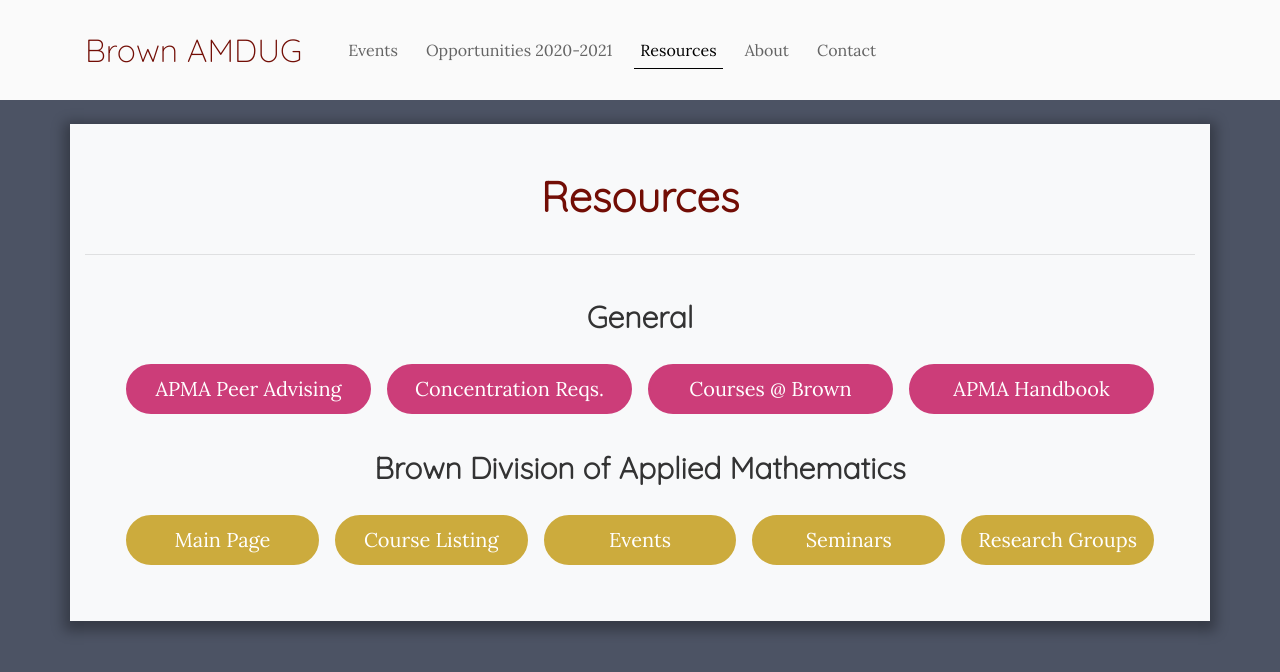
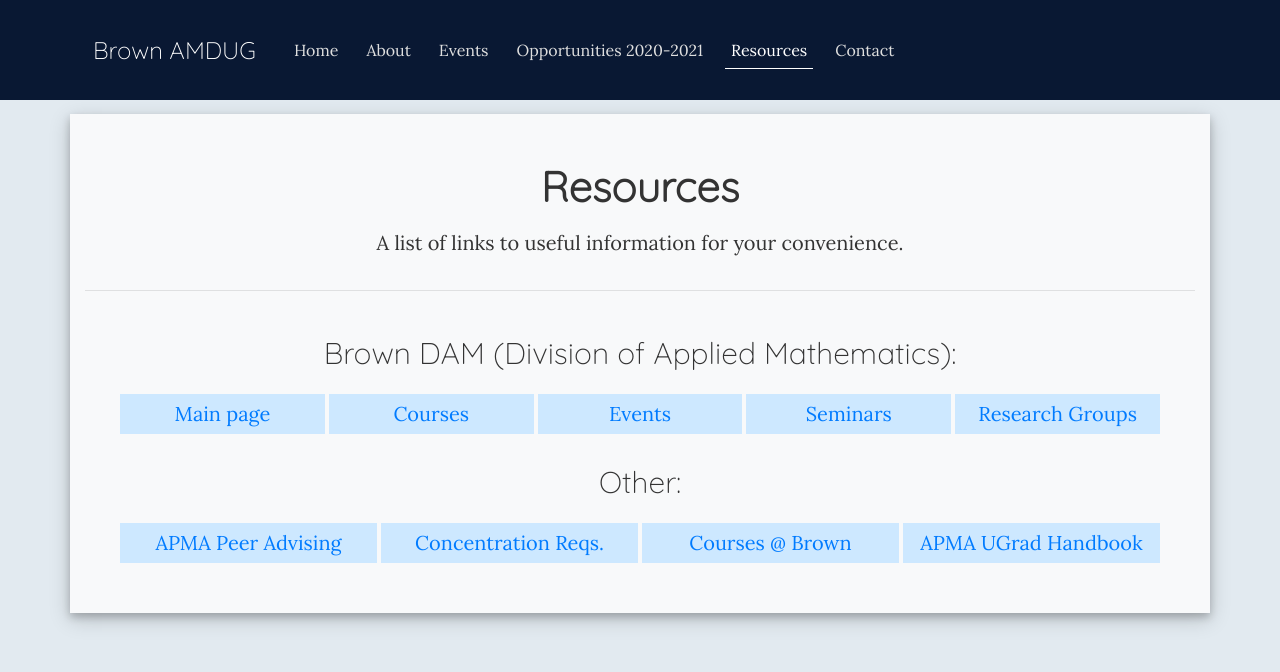
Before and after one commit to AdamWang00/amdug-website, a Flask app: page /resources in a window 1280 px wide. Shown: the top 672 px of the page. Run offline with Flask 2, Linux system fonts and the light colour scheme; some libraries are stand-ins or nearby versions.

Commit message:
Revert "visuals"
This reverts commit 852ba10cbfaeb43f96effa61afa0f4654cdcc8a5.

```diff
--- a/website/main/routes.py
+++ b/website/main/routes.py
@@ -8,6 +8,7 @@
 
 
 @main.route("/")
+@main.route("/home")
 def home():
 	return render_template('home.html', title='Home')
 
--- a/website/static/main.css
+++ b/website/static/main.css
@@ -1,7 +1,7 @@
 body {
-  background: #4C5364;
+  background: #E2EAF0;
   color: #333333;
-  margin-top: 100px;
+  margin-top: 90px;
 
   font-family: Arial, Helvetica, sans-serif;
 }
@@ -10,51 +10,31 @@
   color: #444444;
 }
 
-.my-header {
-  height: 100px;
+.bg-steel {
+  min-height: 100px;
   opacity: 100%;
-  background-color: #FAFAFA;
-  transition: opacity 0.4s, height 0.2s;
+  background-color: #091833;
+  transition: opacity 0.5s, min-height 0.25s;
 }
 
-.my-header.scrolled {
-  height: 60px;
-  opacity: 84%;
-}
-
-.my-header .brand {
-  color: #720D05;
-  font-family: 'Quicksand', sans-serif;
-  font-size: 32px;
-  transition: font-size 0.2s, color 0.4s;
-}
-
-.my-header .brand:hover {
-  color: #E11B22;
-}
-
-.my-header.scrolled .brand {
-  font-size: 24px;
+.bg-steel.scrolled {
+  min-height: 60px;
+  opacity: 80%;
 }
 
 .site-header .navbar-nav .nav-link {
-  position: static;
-  color: #646464;
+  color: #DFDFDF;
   margin-left: 16px;
   padding: 6px;
-  border-bottom: 1px solid;
-  border-color: #FAFAFA;
-  transition: color 0.4s, border-color 0.4s;
 }
 
 .site-header .navbar-nav .nav-link:hover {
-  color: black;
-  border-color: #AEAEAE;
+  color: #ffffff;
 }
 
 .site-header .navbar-nav .nav-link.active {
-  color: black;
-  border-color: black;
+  border-bottom: 1px solid #ffffff;
+  font-weight: 400;
 }
 
 .content-section {
@@ -72,11 +52,11 @@
   height: auto;
 }
 
-.about .title.name {
+.about-name {
   margin-bottom: 0px;
 }
 
-.about .title-2 {
+.about-role {
   font-size: 24px;
   font-weight: 400;
 }
@@ -149,8 +129,12 @@
   font-size: 2.5rem;
 }
 
+.brand {
+  font-family: 'Quicksand', sans-serif;
+  font-size: 24px;
+}
+
 .title {
-  color: #720D05;
   font-family: 'Quicksand', sans-serif;
   font-size: 42px;
   font-weight: bold;
@@ -159,71 +143,44 @@
 
 .title-2 {
   font-family: 'Quicksand', sans-serif;
-  font-weight: bold;
   font-size: 30px;
 }
 
 .light-box {
   border-style: solid;
-  border-width: 2px;
-  border-radius: 30px;
+  border-width: 3px;
+  border-color: #010057;
+  border-radius: 15px;
   height: 100%;
 
+  background-color: #010057;
   color: white;
   transition-property: background-color, color, transform;
   transition-duration: 0.2s;
 }
 
-.light-box.red {
-  background-color: #CC3D79;
-  border-color: #CC3D79;
-}
-
-.light-box.blue {
-  background-color: #45B6E5;
-  border-color: #45B6E5;
-}
-
-.light-box.yellow {
-  background-color: #CCAB3D;
-  border-color: #CCAB3D;
-}
-
 .light-box:hover {
   cursor: pointer;
 
+  background-color: #E7F0FF;
   color: black;
   transform: translateY(-4px);
 }
 
-.light-box.red:hover {
-  background-color: #FFE6F0;
-}
-
-.light-box.blue:hover {
-  background-color: #E6F8FF;
-}
-
-.light-box.yellow:hover {
-  background-color: #FFF9E5;
-}
-
-div.fit-img {
-  padding: 0px;
-}
-
-div.fit-img img {
-  width: 100%;
+.link-box {
+  background-color: #CDE8FF;
   height: 100%;
-  object-fit: cover;
-}
-
-div.resources p {
-  margin-bottom: 0px;
+  border: 10px;
+  border-width: 1px;
+  border-color: #004082;
+  transition-property: background-color, box-shadow, transform;
+  transition-duration: 0.25s;
+  margin: 2px;
+  padding: 5px;
 }
 
 .shadow {
-  box-shadow: 0 4px 12px 6px rgba(0, 0, 0, 0.3);
+  box-shadow: 0 4px 8px 0 rgba(0, 0, 0, 0.2), 0 6px 20px 0 rgba(0, 0, 0, 0.19);
 }
 
 .f-16 {
--- a/website/static/script.js
+++ b/website/static/script.js
@@ -1,4 +1,4 @@
-const scrollThreshold = 32;
+const scrollThreshold = 40;
 
 function checkScrolled() {
 	if (window.scrollY > scrollThreshold) {
--- a/website/templates/account.html
+++ b/website/templates/account.html
@@ -1,6 +1,5 @@
 {% extends "layout.html" %}
 {% block content %}
-<div class="p-4 bg-light shadow">
 	<div class="content-section">
 	  <div class="media">
 	    <img class="rounded-circle account-img" src="{{ image_file }}">
@@ -56,6 +55,4 @@
 			</div>
 		</form>
 	</div>
-</div>
-<br>
 {% endblock content %}
--- a/website/templates/contact.html
+++ b/website/templates/contact.html
@@ -54,7 +54,7 @@
                     </div>
                 </fieldset>
                 <div class="form-group">
-                    {{ form.submit(class="btn btn-outline-success") }}
+                    {{ form.submit(class="btn btn-outline-info") }}
                 </div>
             </form>
         </div>
--- a/website/templates/create_post.html
+++ b/website/templates/create_post.html
@@ -1,6 +1,5 @@
 {% extends "layout.html" %}
 {% block content %}
-<div class="p-4 bg-light shadow">
 	<div class="content-section">
 		<form method="POST" action="" enctype="multipart/form-data">
 			{{ form.hidden_tag() }}
@@ -47,5 +46,4 @@
 			</div>
 		</form>
 	</div>
-</div>
 {% endblock content %}
--- a/website/templates/events.html
+++ b/website/templates/events.html
@@ -8,12 +8,12 @@
 					<div class="col-lg-6">
 						<div class="article-metadata pt-4 pl-2 pr-5">
 							<p class="article-title font-weight-bold pt-2">{{ post.title }}</p>
-							<p class="article-author">By {{ post.author.name }} on {{ post.date_posted.strftime('%m-%d-%Y') }}</p>
+							<p class="article-author">Posted by {{ post.author.name }} on {{ post.date_posted.strftime('%m-%d-%Y') }}</p>
 							<p class="article-content">{{ post.content }}</p>
 						</div>
 					</div>
 					<div class="col-lg-6">
-						<img class="img-fluid float-right mt-3 mb-3 ml-1 mr-1" src="{{ url_for('static', filename='event_pics/' + post.image_file) }}">
+						<img class="img-fluid float-right mt-3 mb-3 mr-1" src="{{ url_for('static', filename='event_pics/' + post.image_file) }}">
 					</div>
 				</div>
 			</article>
--- a/website/templates/layout.html
+++ b/website/templates/layout.html
@@ -25,22 +25,24 @@
 </head>
 <body>
 	<header class="site-header">
-		<nav style="padding-left: calc(100vw - 100%);" class="navbar navbar-expand-lg navbar-light my-header fixed-top">
+	  <nav style="padding-left: calc(100vw - 100%);" class="navbar navbar-expand-lg navbar-dark bg-steel fixed-top">
 		<div class="container">
-				<a class="navbar-brand p-2 brand" href="{{ url_for('main.home') }}">Brown AMDUG</a>
+		  <a class="navbar-brand ml-3 mr-3 brand" href="{{ url_for('main.home') }}">Brown AMDUG</a>
 		  <button class="navbar-toggler" type="button" data-toggle="collapse" data-target="#navbarToggle" aria-controls="navbarToggle" aria-expanded="false" aria-label="Toggle navigation">
 			<span class="navbar-toggler-icon"></span>
 		  </button>
 		  <div class="collapse navbar-collapse" id="navbarToggle">
 			<div class="navbar-nav mr-auto">
+				<a id="home-link" class="nav-item nav-link" href="{{ url_for('main.home') }}">Home</a>
+				<a id="about-link" class="nav-item nav-link" href="{{ url_for('main.about') }}">About</a>
 				<a id="events-link" class="nav-item nav-link" href="{{ url_for('main.events') }}">Events</a>
 				<a id="opportunities-link" class="nav-item nav-link" href="{{ url_for('main.opportunities') }}">Opportunities 2020-2021</a>
 				<a id="resources-link" class="nav-item nav-link" href="{{ url_for('main.resources') }}">Resources</a>
-						<a id="about-link" class="nav-item nav-link" href="{{ url_for('main.about') }}">About</a>
 				<a id="contact-link" class="nav-item nav-link" href="{{ url_for('main.contact') }}">Contact</a>
 			<script type="text/javascript">
 				function setActiveTitle(title) {
 					const titles = {
+						'Home':'home-link',
 						'About Us':'about-link',
 						'Upcoming Events':'events-link',
 						'Opportunities 2020-2021':'opportunities-link',
--- a/website/templates/login.html
+++ b/website/templates/login.html
@@ -1,6 +1,5 @@
 {% extends "layout.html" %}
 {% block content %}
-<div class="p-4 bg-light shadow">
 <div class="content-section">
 	<form method="POST" action="">
 		{{ form.hidden_tag() }}
@@ -45,5 +44,9 @@
 		</div>
 	</form>
 </div>
+<div class="border-top pt-3">
+	<small class="text-muted">
+		Need an account? <a class="ml-2" href="{{ url_for('users.register') }}">Register</a>
+	</small>
 </div>
 {% endblock content %}
--- a/website/templates/post.html
+++ b/website/templates/post.html
@@ -6,7 +6,7 @@
 			<div class="col-lg-6">
 				<div class="article-metadata pt-4 pl-2 pr-5">
 					<p class="article-title font-weight-bold pt-2"><a href="{{ url_for('posts.post', post_id=post.id) }}">{{ post.title }}</a></p>
-					<p class="article-author">By <a href="{{ url_for('users.user_posts', name=post.author.name) }}">{{ post.author.name }}</a> on {{ post.date_posted.strftime('%m-%d-%Y') }}</p>
+					<p class="article-author">Posted by <a href="{{ url_for('users.user_posts', name=post.author.name) }}">{{ post.author.name }}</a> on {{ post.date_posted.strftime('%m-%d-%Y') }}</p>
 					<p class="article-content">{{ post.content }}</p>
 					{% if post.author == current_user %}
 						<div>
--- a/website/templates/reset_request.html
+++ b/website/templates/reset_request.html
@@ -1,6 +1,5 @@
 {% extends "layout.html" %}
 {% block content %}
-<div class="p-4 bg-light shadow">
 <div class="content-section">
 	<form method="POST" action="">
 		{{ form.hidden_tag() }}
@@ -25,5 +24,4 @@
 		</div>
 	</form>
 </div>
-</div>
 {% endblock content %}
--- a/website/templates/reset_token.html
+++ b/website/templates/reset_token.html
@@ -1,6 +1,5 @@
 {% extends "layout.html" %}
 {% block content %}
-<div class="p-4 bg-light shadow">
 <div class="content-section">
 	<form method="POST" action="">
 		{{ form.hidden_tag() }}
@@ -38,5 +37,4 @@
 		</div>
 	</form>
 </div>
-</div>
 {% endblock content %}
--- a/website/templates/resources.html
+++ b/website/templates/resources.html
@@ -4,6 +4,7 @@
         <div class="col-lg-12">
             <div class="text-center pt-5 pl-5 pr-5">
                 <p class="title">Resources</p>
+                <p class="lead">A list of links to useful information for your convenience.</p>
             </div>
         </div>
         <div class="col-lg-12">
@@ -11,48 +12,20 @@
         </div>
         <div class="col-lg-12">
             <div class="text-center pt-4 pb-5 pl-5 pr-5">
-                <p class="title-2">General</p>
-                <div class="row resources">
-                    <div class="col-xl p-2">
-                        <div class="light-box p-2 red" onclick="window.open('https://www.brown.edu/initiatives/data-science/apma-peer-advising', '_blank');"><p class="lead">APMA Peer Advising</p>
-                        </div>
-                    </div>
-                    <div class="col-xl p-2">
-                        <div class="light-box p-2 red" onclick="window.open('https://bulletin.brown.edu/the-college/concentrations/', '_blank');"><p class="lead">Concentration Reqs.</p>
-                        </div>
-                    </div>
-                    <div class="col-xl p-2">
-                        <div class="light-box p-2 red" onclick="window.open('https://cab.brown.edu/', '_blank');"><p class="lead">Courses @ Brown</p>
-                        </div>
-                    </div>
-                    <div class="col-xl p-2">
-                        <div class="light-box p-2 red" onclick="window.open('https://www.brown.edu/academics/applied-mathematics/sites/brown.edu.academics.applied-mathematics/files/uploads/Undergraduate%20Handbook%20March%202020_1.pdf', '_blank');"><p class="lead">APMA Handbook</p>
-                        </div>
-                    </div>
+                <p class="title-2">Brown DAM (Division of Applied Mathematics):</p>
+                <div class="row mb-4">
+                    <div class="col link-box"><a href="https://www.brown.edu/academics/applied-mathematics/" class="lead">Main page</a></div>
+                    <div class="col link-box"><a href="https://www.brown.edu/academics/applied-mathematics/course-catalogue" class="lead">Courses</a></div>
+                    <div class="col link-box"><a href="https://www.brown.edu/academics/applied-mathematics/events" class="lead">Events</a></div>
+                    <div class="col link-box"><a href="https://www.brown.edu/academics/applied-mathematics/seminars" class="lead">Seminars</a></div>
+                    <div class="col link-box"><a href="https://www.brown.edu/academics/applied-mathematics/research-groups" class="lead">Research Groups</a></div>
                 </div>
-                <br>
-                <p class="title-2">Brown Division of Applied Mathematics</p>
-                <div class="row resources">
-                    <div class="col-xl p-2">
-                        <div class="light-box p-2 yellow" onclick="window.open('https://www.brown.edu/academics/applied-mathematics/', '_blank');"><p class="lead">Main Page</p>
-                        </div>
-                    </div>
-                    <div class="col-xl p-2">
-                        <div class="light-box p-2 yellow" onclick="window.open('https://www.brown.edu/academics/applied-mathematics/course-catalogue', '_blank');"><p class="lead">Course Listing</p>
-                        </div>
-                    </div>
-                    <div class="col-xl p-2">
-                        <div class="light-box p-2 yellow" onclick="window.open('https://www.brown.edu/academics/applied-mathematics/events', '_blank');"><p class="lead">Events</p>
-                        </div>
-                    </div>
-                    <div class="col-xl p-2">
-                        <div class="light-box p-2 yellow" onclick="window.open('https://www.brown.edu/academics/applied-mathematics/seminars', '_blank');"><p class="lead">Seminars</p>
-                        </div>
-                    </div>
-                    <div class="col-xl p-2">
-                        <div class="light-box p-2 yellow" onclick="window.open('https://www.brown.edu/academics/applied-mathematics/research-groups');"><p class="lead">Research Groups</p>
-                        </div>
-                    </div>
+                <p class="title-2">Other:</p>
+                <div class="row">
+                    <div class="col link-box"><a href="https://www.brown.edu/initiatives/data-science/apma-peer-advising" class="lead">APMA Peer Advising</a></div>
+                    <div class="col link-box"><a href="https://bulletin.brown.edu/the-college/concentrations/" class="lead">Concentration Reqs.</a></div>
+                    <div class="col link-box"><a href="https://cab.brown.edu/" class="lead">Courses @ Brown</a></div>
+                    <div class="col link-box"><a href="https://www.brown.edu/academics/applied-mathematics/sites/brown.edu.academics.applied-mathematics/files/uploads/Undergraduate%20Handbook%20March%202020_1.pdf" class="lead">APMA UGrad Handbook</a></div>
                 </div>
             </div>
         </div>
--- a/website/templates/user_posts.html
+++ b/website/templates/user_posts.html
@@ -8,7 +8,7 @@
 				<div class="col-lg-6">
 					<div class="article-metadata pt-4 pl-2 pr-5">
 						<p class="article-title font-weight-bold pt-2"><a href="{{ url_for('posts.post', post_id=post.id) }}">{{ post.title }}</a></p>
-						<p class="article-author">By <a href="{{ url_for('users.user_posts', name=post.author.name) }}">{{ post.author.name }}</a> on {{ post.date_posted.strftime('%m-%d-%Y') }}</p>
+						<p class="article-author">Posted by <a href="{{ url_for('users.user_posts', name=post.author.name) }}">{{ post.author.name }}</a> on {{ post.date_posted.strftime('%m-%d-%Y') }}</p>
 						<p class="article-content">{{ post.content }}</p>
 					</div>
 				</div>
```
Also changed, not shown: website/config.py (+5 -5 lines), website/templates/about.html (+6 -6 lines), website/templates/home.html (+14 -13 lines), website/templates/register.html (+5 -3 lines), website/site.db, website/static/images/logo.png (deleted). Lines whose indentation alone changed are shown as unchanged.
